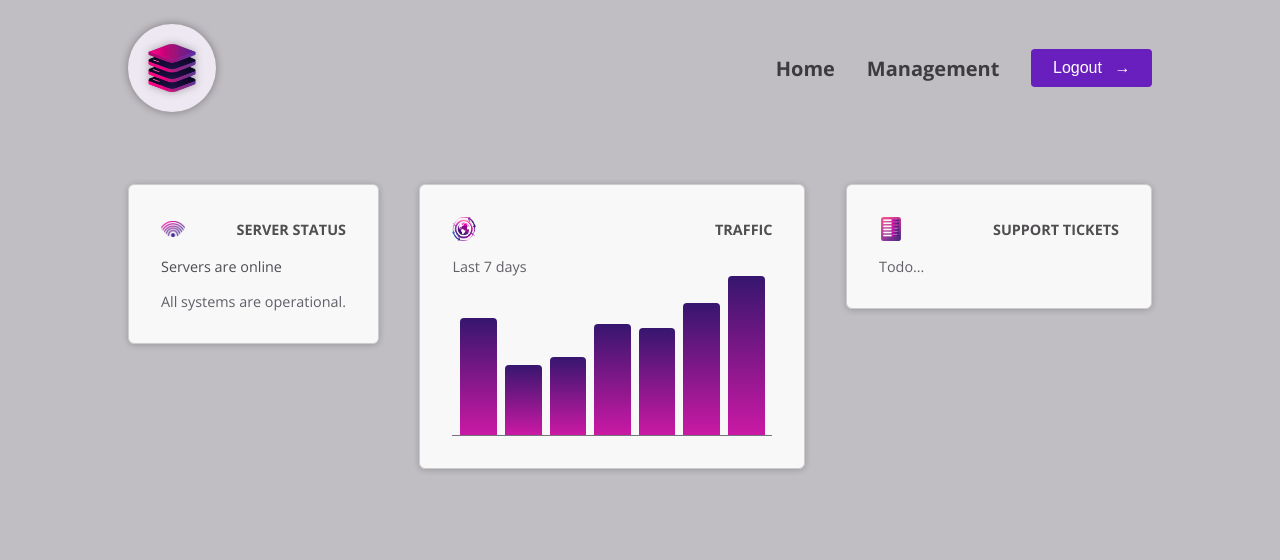
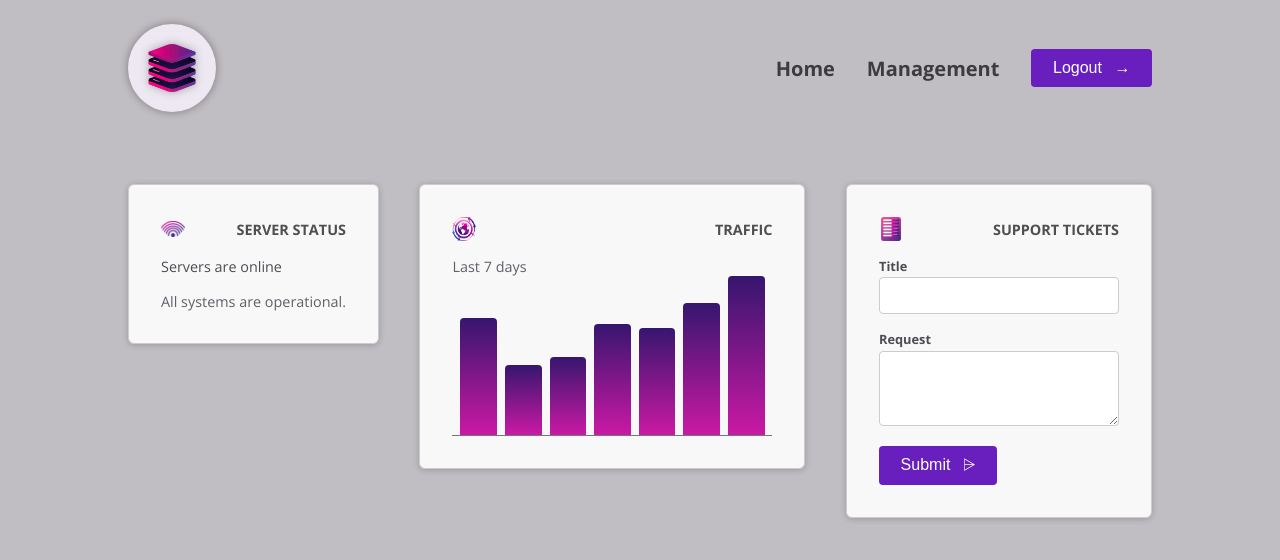
Before and after one commit to GabrielAlvesToledo/angular-components-deep-dive-project, an Angular app: page / in a window 1280 px wide. Shown: the top 560 px of the page. Built offline with nearby package versions, Linux system fonts and the light colour scheme.

Commit message:
add new ticket component and his style

```diff
--- /dev/null
+++ b/src/app/dashboard/tickets/new-ticket/new-ticket.component.html
@@ -0,0 +1,20 @@
+<form>
+    <p>
+        <label for="title">Title</label>
+        <input name="title" id="" type="text">
+    </p>
+    <p>
+        <label for="request">Request</label>
+        <textarea name="request" id="request" rows="3"></textarea>
+    </p>
+    <p>
+        <button>
+            <span>
+              Submit
+            </span>
+            <span class="icon">
+                ⩥
+            </span>
+          </button>
+    </p>
+</form>
--- a/src/app/dashboard/tickets/tickets.component.html
+++ b/src/app/dashboard/tickets/tickets.component.html
@@ -1,3 +1,3 @@
-<div id="status">
-  <p>Todo...</p>
+<div id="new-ticket">
+  <app-new-ticket/>
 </div>
--- a/src/app/dashboard/tickets/tickets.component.ts
+++ b/src/app/dashboard/tickets/tickets.component.ts
@@ -1,9 +1,10 @@
 import { Component } from "@angular/core";
+import { NewTicketComponent } from "./new-ticket/new-ticket.component";
 
 @Component({
     selector: 'app-tickets',
     standalone: true,
-    imports: [],
+    imports: [NewTicketComponent],
     templateUrl: './tickets.component.html',
     styleUrl: './tickets.component.css'
 })
--- a/src/styles.css
+++ b/src/styles.css
@@ -221,3 +221,60 @@
 button:hover .icon {
   transform: translateX(4px);
 }
+
+#tickets {
+  display: flex;
+  flex-direction: column;
+  gap: 1.5rem;
+}
+
+#tickets ul {
+  list-style: none;
+  margin: 0;
+  padding: 0;
+  width: 15rem;
+}
+
+#tickets li {
+  margin: 0.5rem 0;
+}
+
+#tickets p {
+  margin: 0;
+  color: #4f4b53;
+}
+
+#tickets h2 {
+  margin: 0;
+  font-size: 1.1rem;
+  color: #38343c;
+}
+
+#new-ticket {
+  width: 15rem;
+}
+
+@media (min-width: 768px) {
+  #tickets {
+    flex-direction: row;
+  }
+}
+
+#new-ticket label {
+  display: block;
+  font-size: 0.8rem;
+  font-weight: bold;
+  margin-bottom: 0.15rem;
+  color: #4f4b53;
+}
+
+#new-ticket input,
+#new-ticket textarea {
+  width: 100%;
+  padding: 0.5rem;
+  border: 1px solid #ccc;
+  border-radius: 4px;
+  font: inherit;
+  font-size: 0.9rem;
+  color: #4f4b53;
+}
```
Also changed, not shown: src/app/dashboard/tickets/new-ticket/new-ticket.component.ts (added, +14 -0 lines), src/app/dashboard/tickets/new-ticket/new-ticket.component.css (added).
